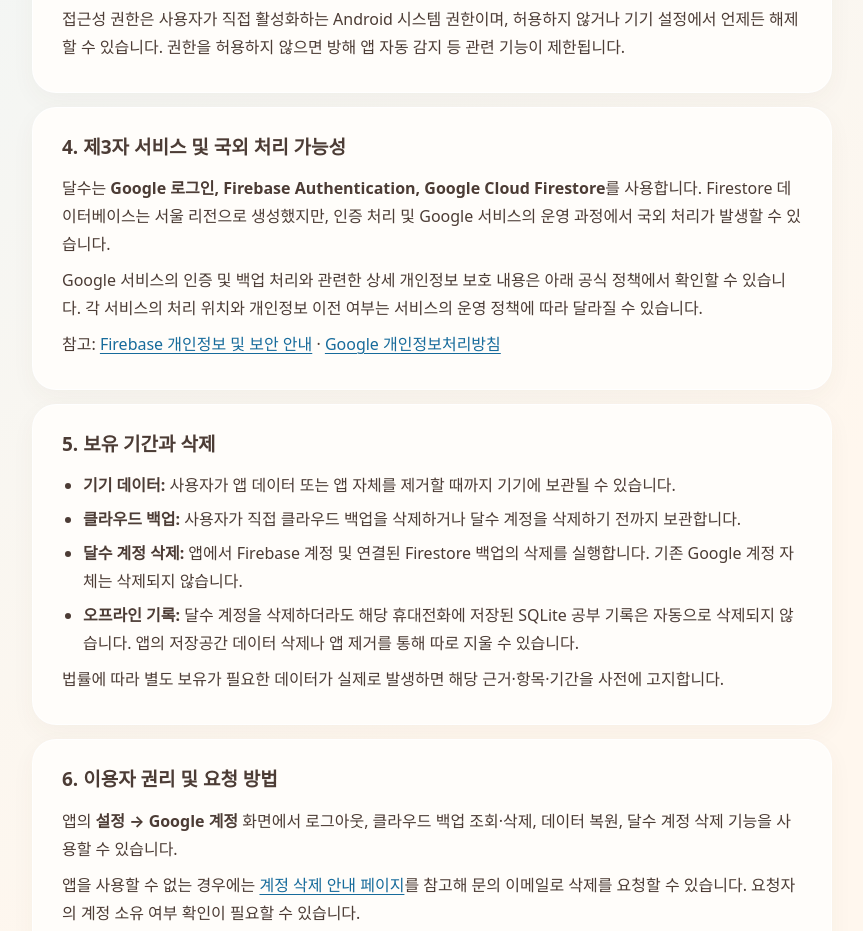
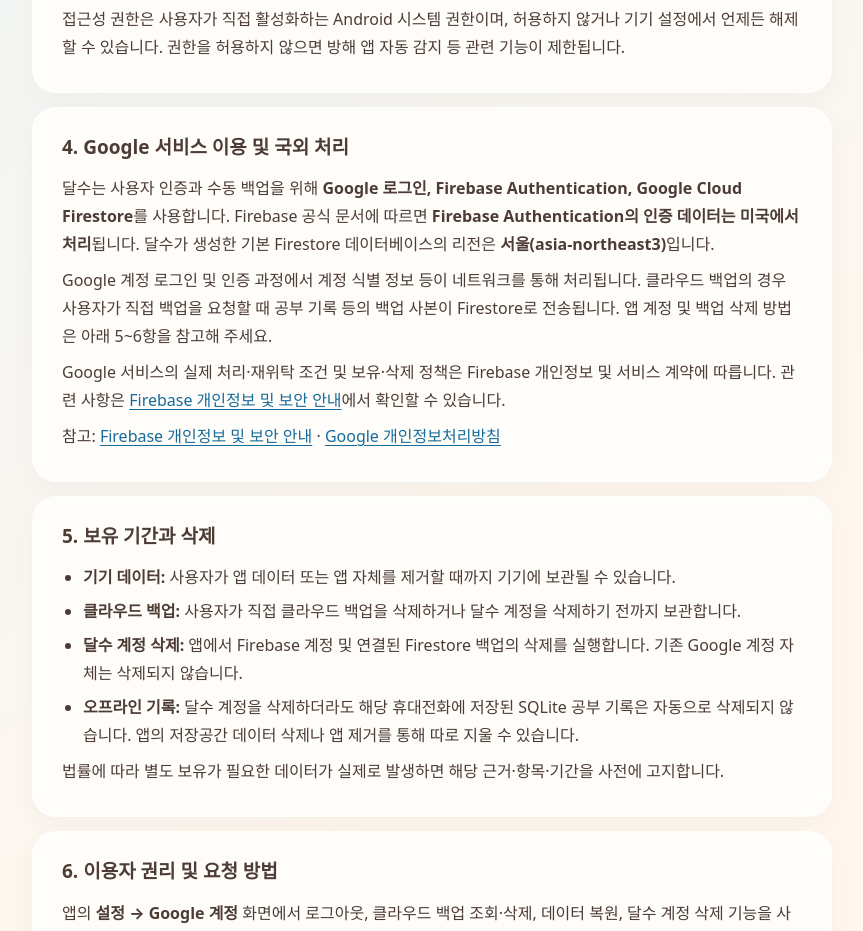
Before and after one commit to leehj03/dalsu-policy, a plain HTML site: page privacy.html in a window 1280 px wide. Shown: the part 1419-2350 px from the top of the page, without its empty margins (208-1071 px from the left). Drawn offline with Linux system fonts and the light colour scheme.

Commit message:
Add files via upload

```diff
--- a/privacy.html
+++ b/privacy.html
@@ -16,7 +16,7 @@
 <section class="card"><h2>1. 처리하는 개인정보 및 수집 경로</h2><ul><li><strong>Google 로그인:</strong> Firebase Authentication에서 사용자 식별자(UID), 계정 표시 이름, 이메일 주소 등 계정 연결을 위한 정보를 처리합니다.</li><li><strong>기기 내 공부 기록:</strong> 공부 계획, 날짜별 공부·보상 기록, 보유·누적·연속 조개, 희귀 조개 획득과 스토리 진행 상태, 앱 설정을 SQLite 등에 저장합니다.</li><li><strong>수동 클라우드 백업:</strong> 사용자가 백업 버튼을 선택하면 위 기록과 일부 설정을 사용자별 Firestore 백업 문서로 보냅니다. 백업 데이터는 압축·인코딩된 형태이며, 암호화된 비밀 파일이라고 주장하지 않습니다.</li><li><strong>자동 진단 및 운영 로그:</strong> 앱 실행 오류나 개발용 진단 로그가 기기 시스템 로그에 남을 수 있습니다. 해당 로그와 백업 내용은 구분해서 관리합니다.</li></ul></section>
 <section class="card"><h2>2. 개인정보 처리 목적</h2><ul><li>Google 로그인 상태 확인 및 사용자별 백업 접근 권한 확인</li><li>학습 계획·집중 시간·조개 보상·희귀 수집 기록 유지</li><li>본인이 요청한 클라우드 백업·복원·삭제 제공</li><li>집중 방해 앱 감지와 안내 팝업 동작</li></ul></section>
 <section class="card"><h2>3. Android 접근성 서비스</h2><p>달수는 사용자가 직접 허용한 접근성 서비스를 통해 현재 실행된 앱의 식별자와 일부 화면 구조 식별자(View ID 등)를 확인하여 쇼츠·SNS·게임 등 집중 방해 가능성이 있는 화면을 판별합니다.</p><p>이 정보는 기기에서 감지 여부를 판단하는 데 사용되며, 다른 앱의 대화 내용이나 화면의 개별 텍스트를 Firestore 백업에 넣기 위한 목적으로 사용하지 않습니다. 일부 화면 구조 관련 진단 로그가 개발 빌드의 시스템 로그에 기록될 수 있습니다.</p><p>접근성 권한은 사용자가 직접 활성화하는 Android 시스템 권한이며, 허용하지 않거나 기기 설정에서 언제든 해제할 수 있습니다. 권한을 허용하지 않으면 방해 앱 자동 감지 등 관련 기능이 제한됩니다.</p></section>
-<section class="card"><h2>4. 제3자 서비스 및 국외 처리 가능성</h2><p>달수는 <strong>Google 로그인, Firebase Authentication, Google Cloud Firestore</strong>를 사용합니다. Firestore 데이터베이스는 서울 리전으로 생성했지만, 인증 처리 및 Google 서비스의 운영 과정에서 국외 처리가 발생할 수 있습니다.</p><p>Google 서비스의 인증 및 백업 처리와 관련한 상세 개인정보 보호 내용은 아래 공식 정책에서 확인할 수 있습니다. 각 서비스의 처리 위치와 개인정보 이전 여부는 서비스의 운영 정책에 따라 달라질 수 있습니다.</p><p>참고: <a href="https://firebase.google.com/support/privacy" rel="noopener noreferrer">Firebase 개인정보 및 보안 안내</a> · <a href="https://policies.google.com/privacy" rel="noopener noreferrer">Google 개인정보처리방침</a></p></section>
+<section class="card"><h2>4. Google 서비스 이용 및 국외 처리</h2><p>달수는 사용자 인증과 수동 백업을 위해 <strong>Google 로그인, Firebase Authentication, Google Cloud Firestore</strong>를 사용합니다. Firebase 공식 문서에 따르면 <strong>Firebase Authentication의 인증 데이터는 미국에서 처리</strong>됩니다. 달수가 생성한 기본 Firestore 데이터베이스의 리전은 <strong>서울(asia-northeast3)</strong>입니다.</p><p>Google 계정 로그인 및 인증 과정에서 계정 식별 정보 등이 네트워크를 통해 처리됩니다. 클라우드 백업의 경우 사용자가 직접 백업을 요청할 때 공부 기록 등의 백업 사본이 Firestore로 전송됩니다. 앱 계정 및 백업 삭제 방법은 아래 5~6항을 참고해 주세요.</p><p>Google 서비스의 실제 처리·재위탁 조건 및 보유·삭제 정책은 Firebase 개인정보 및 서비스 계약에 따릅니다. 관련 사항은 <a href="https://firebase.google.com/support/privacy" rel="noopener noreferrer">Firebase 개인정보 및 보안 안내</a>에서 확인할 수 있습니다.</p><p>참고: <a href="https://firebase.google.com/support/privacy" rel="noopener noreferrer">Firebase 개인정보 및 보안 안내</a> · <a href="https://policies.google.com/privacy" rel="noopener noreferrer">Google 개인정보처리방침</a></p></section>
 <section class="card"><h2>5. 보유 기간과 삭제</h2><ul><li><strong>기기 데이터:</strong> 사용자가 앱 데이터 또는 앱 자체를 제거할 때까지 기기에 보관될 수 있습니다.</li><li><strong>클라우드 백업:</strong> 사용자가 직접 클라우드 백업을 삭제하거나 달수 계정을 삭제하기 전까지 보관합니다.</li><li><strong>달수 계정 삭제:</strong> 앱에서 Firebase 계정 및 연결된 Firestore 백업의 삭제를 실행합니다. 기존 Google 계정 자체는 삭제되지 않습니다.</li><li><strong>오프라인 기록:</strong> 달수 계정을 삭제하더라도 해당 휴대전화에 저장된 SQLite 공부 기록은 자동으로 삭제되지 않습니다. 앱의 저장공간 데이터 삭제나 앱 제거를 통해 따로 지울 수 있습니다.</li></ul><p>법률에 따라 별도 보유가 필요한 데이터가 실제로 발생하면 해당 근거·항목·기간을 사전에 고지합니다.</p></section>
 <section class="card"><h2>6. 이용자 권리 및 요청 방법</h2><p>앱의 <strong>설정 → Google 계정</strong> 화면에서 로그아웃, 클라우드 백업 조회·삭제, 데이터 복원, 달수 계정 삭제 기능을 사용할 수 있습니다.</p><p>앱을 사용할 수 없는 경우에는 <a href="delete-account.html">계정 삭제 안내 페이지</a>를 참고해 문의 이메일로 삭제를 요청할 수 있습니다. 요청자의 계정 소유 여부 확인이 필요할 수 있습니다.</p></section>
 <section class="card"><h2>7. 개인정보 안전성 확보</h2><p>사용자별 Firestore 접근을 Firebase 로그인 UID로 제한하는 보안 규칙을 적용합니다. 모바일 기기의 데이터와 클라우드 데이터는 별도로 관리되며, 사용자가 확인한 후 복원합니다.</p><p>단, 모든 보안 위험을 완전히 제거할 수는 없으며 백업·복원 기능은 네트워크 연결이 필요합니다.</p></section>
```
